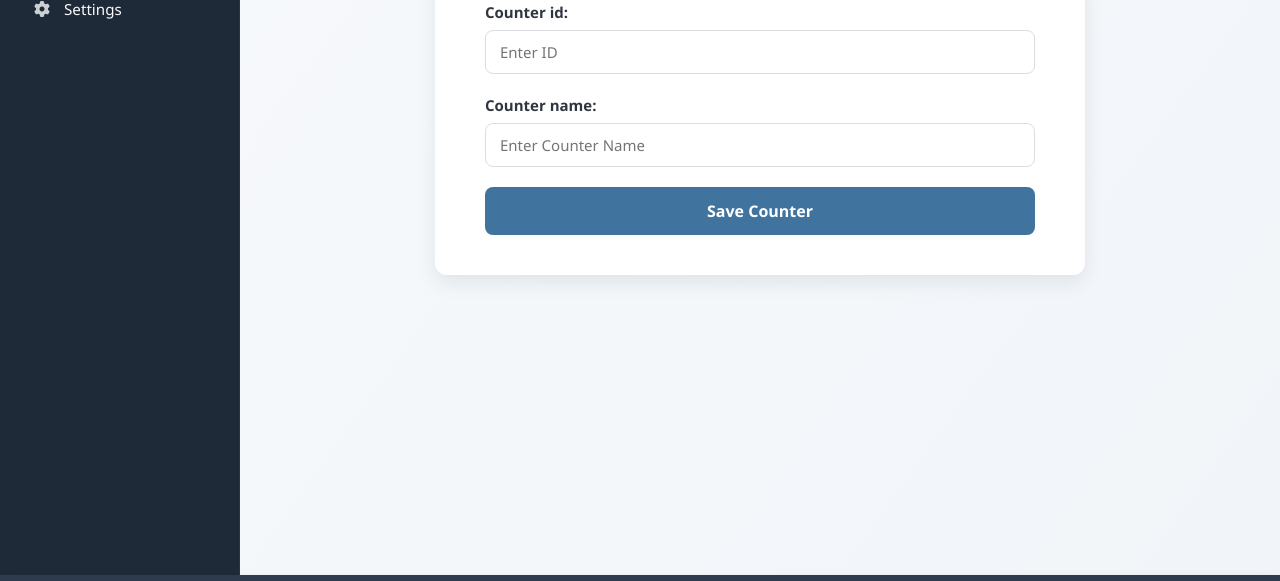
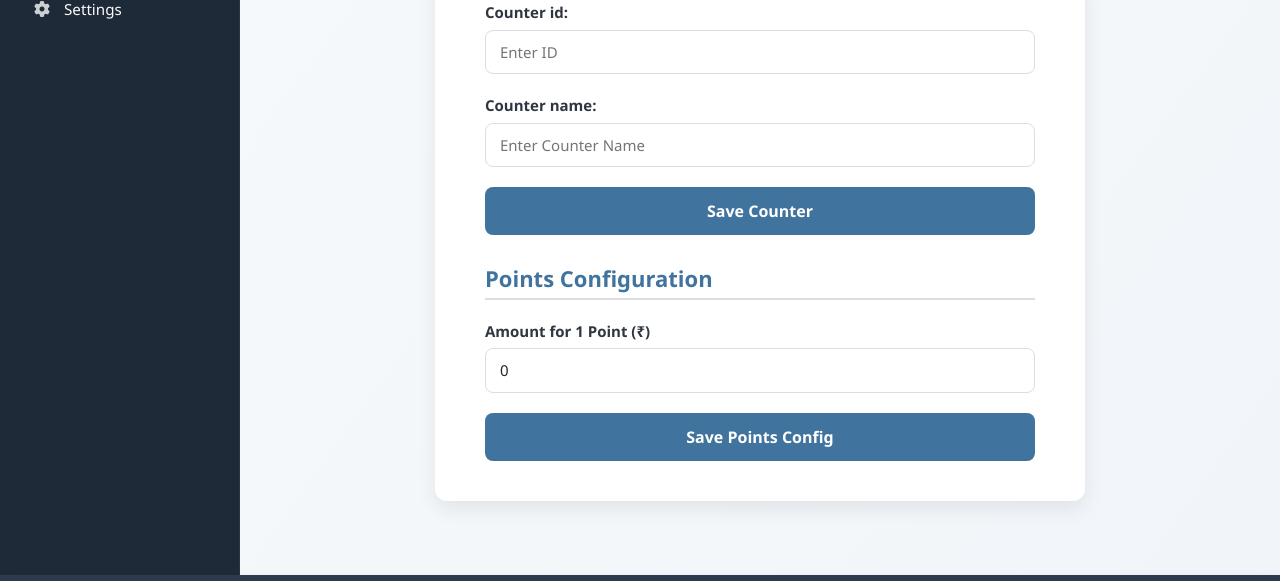
Before and after one commit to mahiltechlabops-bot/mahilmart-pos, a Django app: page /add/ in a window 1280 px wide. Shown: the part 939-1520 px from the top of the page. Run offline with Django 5.2, Linux system fonts and the light colour scheme; the visitor is signed in with stand-in values (Sample User, id 1); data that the repository does not hold is empty; some libraries are stand-ins or nearby versions.

Commit message:
configuration_page_commits

```diff
--- a/MahilMartPOS/settings.py
+++ b/MahilMartPOS/settings.py
@@ -77,10 +77,10 @@ WSGI_APPLICATION = 'MahilMartPOS.wsgi.application'
 DATABASES = {
     'default': {
         'ENGINE': 'django.db.backends.postgresql',
-        'NAME': 'mmpos',
+        'NAME': 'mahilmart_db',
         'USER': 'postgres',
-        'PASSWORD': 'admin123',
-        'HOST': '192.168.0.105',
+        'PASSWORD': 'admin',
+        'HOST': '127.0.0.1',
         'PORT': '5432',
     }
 }
--- a/MahilMartPOS_App/forms.py
+++ b/MahilMartPOS_App/forms.py
@@ -265,6 +265,20 @@ class CounterForm(forms.ModelForm):
             'counter_name': forms.TextInput(attrs={'placeholder': 'Enter Counter Name'}),
         }
 
+from .models import PointsConfig
+
+class PointsConfigForm(forms.ModelForm):
+    class Meta:
+        model = PointsConfig
+        fields = ["amount_for_one_point"]
+        widgets = {
+            "amount_for_one_point": forms.NumberInput(attrs={
+                "class": "form-control",
+                "step": "0.01",
+                "min": "1"
+            })
+        }
+
 # forms.py
 from django import forms
 from .models import BarcodeLabelSize
--- a/MahilMartPOS_App/templates/add_billtype.html
+++ b/MahilMartPOS_App/templates/add_billtype.html
@@ -134,5 +134,22 @@ body {
         {% endfor %}
         <button type="submit" name="save_counter">Save Counter</button>
     </form>
+
+    <h3>Points Configuration</h3>
+    <form method="post">
+        {% csrf_token %}
+        <div class="form-group">
+            <label for="amount_for_one_point">Amount for 1 Point (₹)</label>
+            <input type="number"
+                id="amount_for_one_point"
+                name="amount_for_one_point"
+                class="form-control"
+                value="{{ points_config.amount_for_one_point|default:0 }}"
+                step="0.01"
+                min="1"
+                required>
+        </div>
+        <button type="submit" name="save_points">Save Points Config</button>
+    </form>
 </div>
 {% endblock %}
--- a/MahilMartPOS_App/views.py
+++ b/MahilMartPOS_App/views.py
@@ -16,7 +16,7 @@ from datetime import datetime
 from django.core.serializers import serialize
 from django.contrib.auth.hashers import make_password, check_password
 from django.core.paginator import Paginator
-from .forms import OrderForm,OrderItem,ExpenseForm,PaymentForm,BillingForm,BillTypeForm,PaymentModeForm,CounterForm
+from .forms import OrderForm,OrderItem,ExpenseForm,PaymentForm,BillingForm,BillTypeForm,PaymentModeForm,CounterForm,PointsConfigForm
 from django.db import IntegrityError
 from collections import defaultdict
 from django.utils.timezone import localtime
@@ -85,6 +85,7 @@ from .models import (
     PurchasePayment,
     PurchaseTracking,
     DailyPurchasePayment,
+    PointsConfig,
 )
 
 def home(request):
@@ -197,7 +198,9 @@ def dashboard_view(request):
         payments_total = BillingPayment.objects.filter(billing=bill).aggregate(
             total=Sum('new_payment')
         )['total'] or Decimal('0')
-        return (bill.received or Decimal('0')) + payments_total
+
+        discount_amount = bill.discount_amt or Decimal('0')
+        return (bill.received or Decimal('0')) + payments_total + discount_amount
 
     # Recent bills
     recent_bills_qs = bills_qs.select_related('customer').order_by('-created_at')
@@ -622,8 +625,6 @@ def create_invoice_view(request):
         print("Phone requested:", phone)
         print("Customer object:", customer)
 
-
-
         if customer:
             print("Name:", customer.name)
             print("Email:", customer.email)
@@ -679,6 +680,22 @@ def create_invoice_view(request):
 
             cash = float(request.POST.get('cash_amount') or 0)
             card = float(request.POST.get('card_amount') or 0)
+
+            items_json = request.POST.get('item_data', '[]')
+            items = json.loads(items_json)
+
+            # Calculate total sale amount from items
+            total_sale_amount = sum(float(item['amount']) for item in items)
+            # Get discount input (default 0)
+            discount = float(request.POST.get('discount') or 0)
+            # Calculate discount amount
+            discount_amt = total_sale_amount * discount / 100
+
+            print("POST data keys:", request.POST.keys())
+            print("Items:", items)
+            print("Total sale amount:", total_sale_amount)
+            print("Discount input:", discount)
+            print("Calculated discount_amt:", discount_amt)
 
             # Create Billing object first
             billing = Billing.objects.create(
@@ -695,6 +712,7 @@ def create_invoice_view(request):
                 received=request.POST.get('received') or 0,
                 balance = max(float(request.POST.get('balance') or 0), 0),
                 discount=request.POST.get('discount') or 0,
+                discount_amt = discount_amt,
                 points=total_points,
                 points_earned=0,
                 remarks=request.POST.get('remarks', ''),
@@ -807,12 +825,21 @@ def create_invoice_view(request):
     payment_modes = PaymentMode.objects.all()
     counter = Counter.objects.all().order_by('counter_id')
 
+    # Company details information
+    company = CompanyDetails.objects.first()  # assuming only 1 company record
+
+    # Points configuration data
+    points_config = PointsConfig.objects.order_by('-updated_at').first()
+    amount_for_one_point = points_config.amount_for_one_point if points_config else 200  # fallback 200
+
     return render(request, 'billing.html', {
         'today_date': today_date,
         'bill_no': next_bill_no,
         'bill_types':bill_types,
         'payment_modes':payment_modes,
         'counter':counter,
+        "company": company,
+        "amount_for_one_point": amount_for_one_point,
     })
 
 def get_item_info(request):
@@ -889,8 +916,12 @@ def get_item_info(request):
         else:
             merged_batches.append(current_row)
 
+        # if available < 10:
+        #     low_stock_batches.append(inv.batch_no)
+
+        # Track low stock ONLY for this batch
         if available < 10:
-            low_stock_batches.append(inv.batch_no)
+            low_stock_batches.append(f"{inv.batch_no} (qty: {available})")
 
     # Step 5: Round quantities
     for batch in merged_batches:
@@ -900,8 +931,10 @@ def get_item_info(request):
     low_stock_warning = bool(low_stock_batches)
     if total_available == 0:
         warning_message = "⚠️ No stock available"
-    elif low_stock_warning:
-        warning_message = f"⚠️ Low stock in batch(es): {', '.join(low_stock_batches)}, available qty: {round(total_available, 2)}"
+    # elif low_stock_warning:
+    #     warning_message = f"⚠️ Low stock in batch(es): {', '.join(low_stock_batches)}, available qty: {round(total_available, 2)}"
+    elif low_stock_batches:
+        warning_message = f"⚠️ Low stock in batch(es): {', '.join(low_stock_batches)}"
     else:
         warning_message = ""
 
@@ -944,6 +977,8 @@ def add_billtype(request):
     billtype_form = BillTypeForm()
     paymentmode_form = PaymentModeForm()
     counter_form = CounterForm()
+    points_config = PointsConfig.objects.first()  # fetch the config
+    points_form = PointsConfigForm(instance=points_config)
 
     if request.method == "POST":
         if "save_billtype" in request.POST:
@@ -964,10 +999,17 @@ def add_billtype(request):
                 counter_form.save()
                 return redirect("add")
 
+        elif "save_points" in request.POST:
+            points_form = PointsConfigForm(request.POST)
+            if points_form.is_valid():
+                points_form.save()
+                return redirect("add")
+
     return render(request, "add_billtype.html", {
         "billtype_form": billtype_form,
         "paymentmode_form": paymentmode_form,
-        "counter_form": counter_form
+        "counter_form": counter_form,
+        "points_form": points_form,
     })
 
 def order_payments(request, order_id):
@@ -1241,7 +1283,6 @@ def create_quotation(request):
         try:
             cell = request.POST.get('cell')
             name = request.POST.get('name')
-            email = request.POST.get('email')
             address = request.POST.get('address')
             date_joined = request.POST.get('date_joined')
             sale_type = request.POST.get('sale_type')
@@ -1249,6 +1290,7 @@ def create_quotation(request):
             counter = request.POST.get('counter')
             total_points = float(request.POST.get('points') or 0)
             earned_points = float(request.POST.get('total_earned') or 0)
+            discount = float(request.POST.get('discount') or 0)
             item_data_raw = request.POST.get('item_data')
 
             item_data = json.loads(item_data_raw) if item_data_raw else []
@@ -1258,23 +1300,27 @@ def create_quotation(request):
             base_qtn_no = int(latest.qtn_no) + 1 if latest and str(latest.qtn_no).isdigit() else 1
             qtn_no = str(base_qtn_no)
 
+            # Calculate total before discount
+            subtotal = sum(float(item.get('amount', 0)) for item in item_data)
+            discount_amount = (subtotal * discount) / 100
+            total_after_discount = subtotal - discount_amount
+
             quotation = Quotation.objects.create(
                 qtn_no=qtn_no,
                 date=date.today(),
                 name=name,
-                email=email,
                 address=address,
                 cell=cell,
                 date_joined=date_joined,
                 sale_type=sale_type,
                 bill_type=bill_type,
                 counter=counter,
-                # order_no=order_no,
-                # received=received,
-                # balance=balance,
                 points=total_points,
                 points_earned=earned_points,
+                discount=discount,
                 items=item_data,
+                discount_amt=discount_amount,
+                discount_after_total=total_after_discount,
             )
 
             return JsonResponse({'success': True, 'quotation_id': quotation.id})
@@ -1313,7 +1359,6 @@ def quotation_detail(request, qtn_no=None):
             'customer': {
                 'name': quotation.name,
                 'cell': quotation.cell,
-                'email': quotation.email,
                 'date': quotation.date,
                 'sale_type': quotation.sale_type,
             }
@@ -1335,7 +1380,6 @@ def get_last_quotation(request):
         'date': last_quotation.date.strftime('%Y-%m-%d'),
         'name': last_quotation.name,
         'cell': last_quotation.cell,
-        'email': last_quotation.email,
         'address': last_quotation.address,
         'sale_type': last_quotation.sale_type,
         'bill_type': last_quotation.bill_type,
@@ -1438,7 +1482,6 @@ def convert_quotation_to_order(request, qtn_no):
         customer_name=first_qtn.name,
         phone_number=first_qtn.cell,
         address=first_qtn.address,
-        email=first_qtn.email,
         date_of_order=timezone.now(),
         expected_delivery_datetime=timezone.now(),
         delivery='no',
@@ -1470,7 +1513,6 @@ def convert_quotation_to_order(request, qtn_no):
         cell=first_qtn.cell,
         defaults={
             'name': first_qtn.name,
-            'email': first_qtn.email,
             'address': first_qtn.address,
         }
     )
@@ -1518,6 +1560,9 @@ def convert_quotation_to_order(request, qtn_no):
         points_earned = round(amount / 200, 2)
         points_earned_total += points_earned
 
+        print(f"\nProcessing Item: {item.get('item_name', '')} | Code: {item.get('code', '')}")
+        print(f"Qty: {qty}, MRP: {mrp}, Selling Price: {selling_price}, Amount: {amount}, Points Earned: {points_earned}")
+
         item_code = item.get("code", "")
         remaining_qty = qty
 
@@ -1526,30 +1571,46 @@ def convert_quotation_to_order(request, qtn_no):
             quantity__gt=0
         ).order_by('purchased_at', 'id')
 
+        print(f"Found {inventory_items.count()} inventory records for Code: {item_code}")
+
         for inv_item in inventory_items:
             if remaining_qty <= 0:
                 break
+
+            print(f"\nInventory Item ID: {inv_item.id}, Unit: {inv_item.unit}, "
+              f"Quantity: {inv_item.quantity}, Split Unit: {inv_item.split_unit}")
 
             if "bulk" in inv_item.unit.lower():
                 available_qty = inv_item.split_unit or 0
                 deduct_qty = min(available_qty, remaining_qty)
                 unit_quantity = inv_item.unit_qty or 1
                 quantity_to_deduct = deduct_qty / unit_quantity
+                print(f"Bulk Mode → Available: {available_qty}, Deduct: {deduct_qty}, "
+                  f"Unit Qty: {unit_quantity}, Quantity to Deduct: {quantity_to_deduct}")
                 inv_item.split_unit = max(0, (inv_item.split_unit or 0) - deduct_qty)
                 inv_item.quantity = round(inv_item.quantity - quantity_to_deduct, 1)
             else:
                 available_qty = inv_item.quantity
                 deduct_qty = min(available_qty, remaining_qty)
                 inv_item.quantity -= deduct_qty
-
-            if (inv_item.split_unit is not None and inv_item.split_unit <= 0) or (inv_item.quantity is not None and inv_item.quantity <= 0):
+                print(f"Normal Mode → Available: {available_qty}, Deduct: {deduct_qty}")
+
+            if ((inv_item.split_unit is None or inv_item.split_unit <= 0) and
+                (inv_item.quantity is None or inv_item.quantity <= 0)):
                 inv_item.status = "completed"
+                print(f"Inventory Item ID {inv_item.id} marked as completed")
+
+            print(f"After Deduction → Remaining Qty: {remaining_qty}, "
+              f"Inventory Qty: {inv_item.quantity}, Split Unit: {inv_item.split_unit}")
 
             inv_item.save()
             remaining_qty -= deduct_qty
 
         if remaining_qty > 0:
+            print(f"❌ ERROR: Insufficient stock for {item.get('item_name', '')} (Code: {item_code})")
             raise ValueError(f"Insufficient stock for item {item.get('item_name', '')} (Code: {item_code})")
+        else:
+            print(f" Stock deduction completed for {item.get('item_name', '')} (Code: {item_code})")
 
         BillingItem.objects.create(
             billing=billing,
@@ -1734,15 +1795,15 @@ def build_label(item, label_size):
     Build label TSPL command based on size.
     """
     # Convert purchased_at from yyyy-mm-dd to dd/mm/yyyy
-    purchased_at_raw = item.get("purchased_at", "")
-    if purchased_at_raw:
+    expiry_at_raw = item.get("expiry", "")
+    if  expiry_at_raw:
         try:
-            dt = datetime.strptime(purchased_at_raw, "%Y-%m-%d")
-            purchased_at = dt.strftime("%d/%m/%Y")  # Convert to dd/mm/yyyy
+             dt = datetime.strptime( expiry_at_raw, "%Y-%m-%d")
+             expiry_at = dt.strftime("%d/%m/%Y")  # Convert to dd/mm/yyyy
         except ValueError:
-            purchased_at = purchased_at_raw
+             expiry_at =  expiry_at_raw
     else:
-        purchased_at = ""
+         expiry_at = ""
 
     # Clean barcode for Code39
     barcode_clean = re.sub(r'[^A-Z0-9\-\.\ \$\/\+\%]', '', str(item['barcode']).upper())
@@ -1773,9 +1834,8 @@ def build_label(item, label_size):
         tspl += f'TEXT {base_x + offset_x},{base_y + 0},"0",0,10,10,"Mahil SuperMarket"\n'
         tspl += f'TEXT {base_x + offset_x},{base_y + 28},"0",0,10,10,"{item["name"]}"\n'
         tspl += f'TEXT {base_x + offset_x},{base_y + 56},"0",0,9,9,"MRP:{item["mrp"]} Sale:{item["sale"]}"\n'
-        tspl += f'TEXT {base_x + offset_x},{base_y + 84},"0",0,8,8,"{item["batch"]} Pack At:{purchased_at}"\n'
+        tspl += f'TEXT {base_x + offset_x},{base_y + 84},"0",0,8,8,"{item["code"]}  Exp:{expiry_at}"\n'
         tspl += f'BARCODE {base_x + offset_x},{base_y + 112},"39",40,0,0,1,4,"{barcode_clean}"\n'
-
     tspl += "PRINT 1\n"
     return tspl
 
@@ -1809,6 +1869,7 @@ def print_barcode(request):
 
             for _ in range(qty):
                 items.append({
+                    "code": codes[i].strip(),
                     "name": item_name,
                     "barcode": barcode_value,
                     "mrp": mrps[i].strip(),
```
Also changed, not shown: MahilMartPOS_App/models.py (+11 -2 lines), MahilMartPOS_App/templates/billing.html (+32 -14 lines), MahilMartPOS_App/templates/quotation_detail.html (+24 -0 lines), MahilMartPOS_App/migrations/0148_add_email_and_address_to_customer.py (added), MahilMartPOS_App/migrations/0149_billing_discount_amt.py (added), MahilMartPOS_App/migrations/0150_alter_billing_discount_amt.py (added), MahilMartPOS_App/migrations/0151_remove_quotation_email.py (added), MahilMartPOS_App/migrations/0152_remove_order_email.py (added), MahilMartPOS_App/migrations/0153_quotation_discount.py (added), MahilMartPOS_App/migrations/0154_quotation_discount_after_total_and_more.py (added), MahilMartPOS_App/migrations/0155_pointsconfig.py (added).
